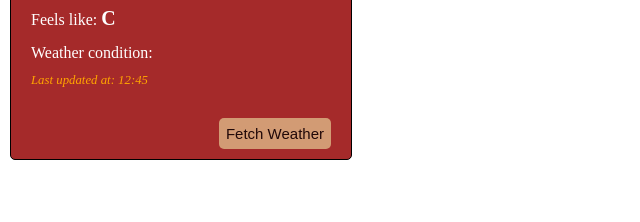
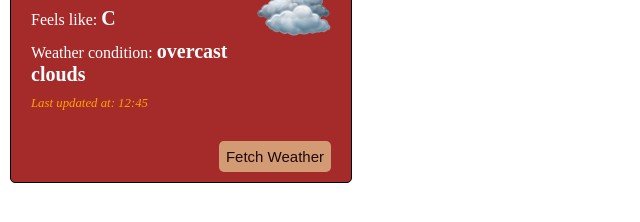
Before and after one commit to vdmklchv/Chisinau_weather_widget, a plain HTML site: page index.html in a window 1280 px wide. Shown: the part 84-306 px from the top of the page, without its empty margins (0-640 px from the left). Drawn offline with Linux system fonts and the light colour scheme; no server answers.

Commit message:
Added icon for overcast clouds

```diff
--- a/app.js
+++ b/app.js
@@ -3,7 +3,7 @@ const feelslike = document.querySelector('.feelslike');
 const condition = document.querySelector('.condition');
 const button = document.querySelector('.fetch_weather');
 const timeInfo = document.querySelector('#time');
-
+const image = document.querySelector('.weather-img')
 
 
 function fetchWeather()   {
@@ -23,6 +23,10 @@ function fetchWeather()   {
         hours = '0' + hours;
     }
     timeInfo.innerText = `Last updated at: ${hours}:${minutes}`
+
+    if (condition.innerText = 'overcast clouds')    {
+        image.innerHTML = '<img src="./img/overcast.png">'
+    }
     setInterval(fetchWeather, 600000);
 };
 
--- a/index.html
+++ b/index.html
@@ -7,16 +7,24 @@
     <title>Document</title>
 </head>
 <body>
-    <div class='container'>
+    <div class='container-data'>
+        <div class = 'header'>
             <h1>Chisinau</h1>
-    <div>
+        </div>
+        <div class = 'dataimage'>
+            <div class='data'>
                 <p>Current temperature: <span class='data'></span> <span>C</span></p>
                 <p>Feels like: <span class="feelslike"></span> <span>C</span></p>
                 <p>Weather condition: <span class="condition"></span></p>
+            </div>
+        <div class = 'weather-img'></div>
+        </div>
+        <div class='bottom'>
             <p id=time></p>
+            <button class='fetch_weather'>Fetch Weather</button>
         </div>
-    <button class='fetch_weather'>Fetch Weather</button>
+    </div>
         <script src="app.js"></script>
-    </div>
+
 </body>
 </html>
--- a/style.css
+++ b/style.css
@@ -7,7 +7,7 @@ p   {
     margin-bottom: 10px;
 }
 
-.container  {
+.container-data  {
     border: 1px black solid;
     float: left;
     padding: 10px 20px;
@@ -16,7 +16,10 @@ p   {
     background-color: brown;
     color: white;
     min-width: 300px;
+    max-width: 300px;
 }
+
+
 
 span    {
     font-weight: bold;
@@ -34,12 +37,36 @@ button.fetch_weather  {
     padding: 7px;
 }
 
+.data {
+    width: 75%;
+}
+
+.weather-img    {
+    width: 25%;
+}
+
+.dataimage  {
+    display: flex;
+}
+
+
+
 .fetch_weather:hover    {
     cursor: pointer;
     background: green;
     color: white;
 }
 
+
+.weather-img  img  {
+    display: block;
+    width: 100%;
+}
+
+
+
+
+
 #time   {
     font-style: italic;
     font-size: 0.8em;
```
Also changed, not shown: img/overcast.png (added). Lines whose indentation alone changed are shown as unchanged.
